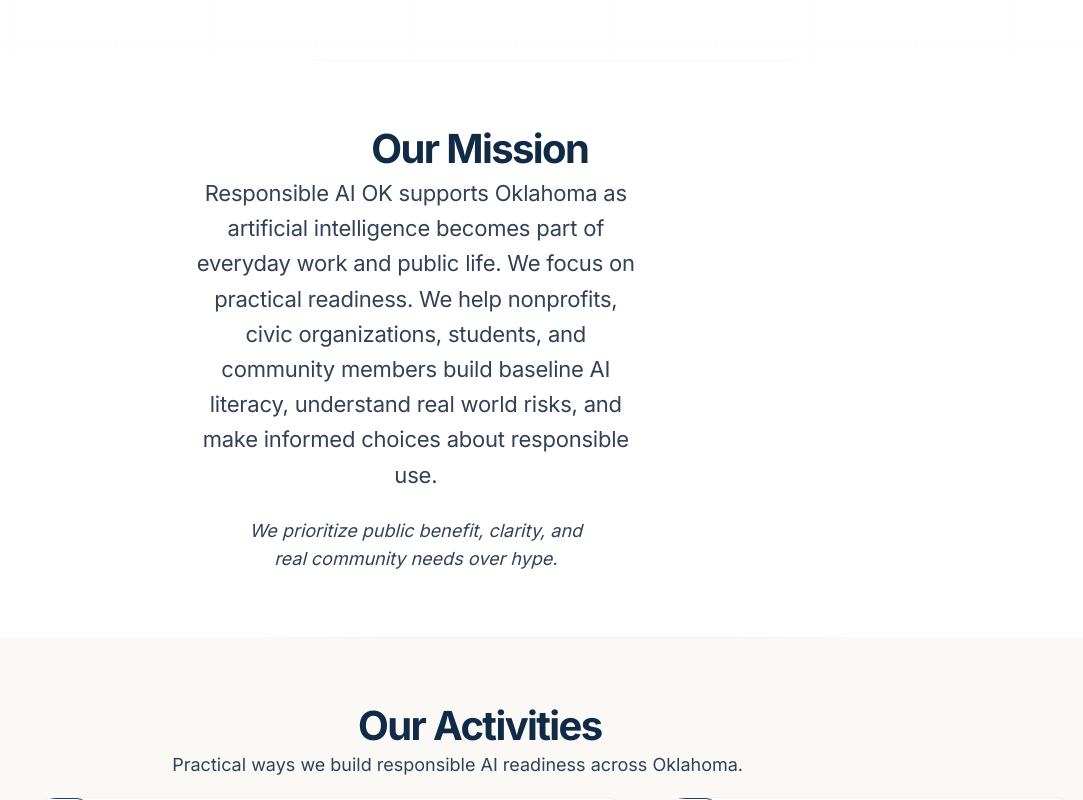
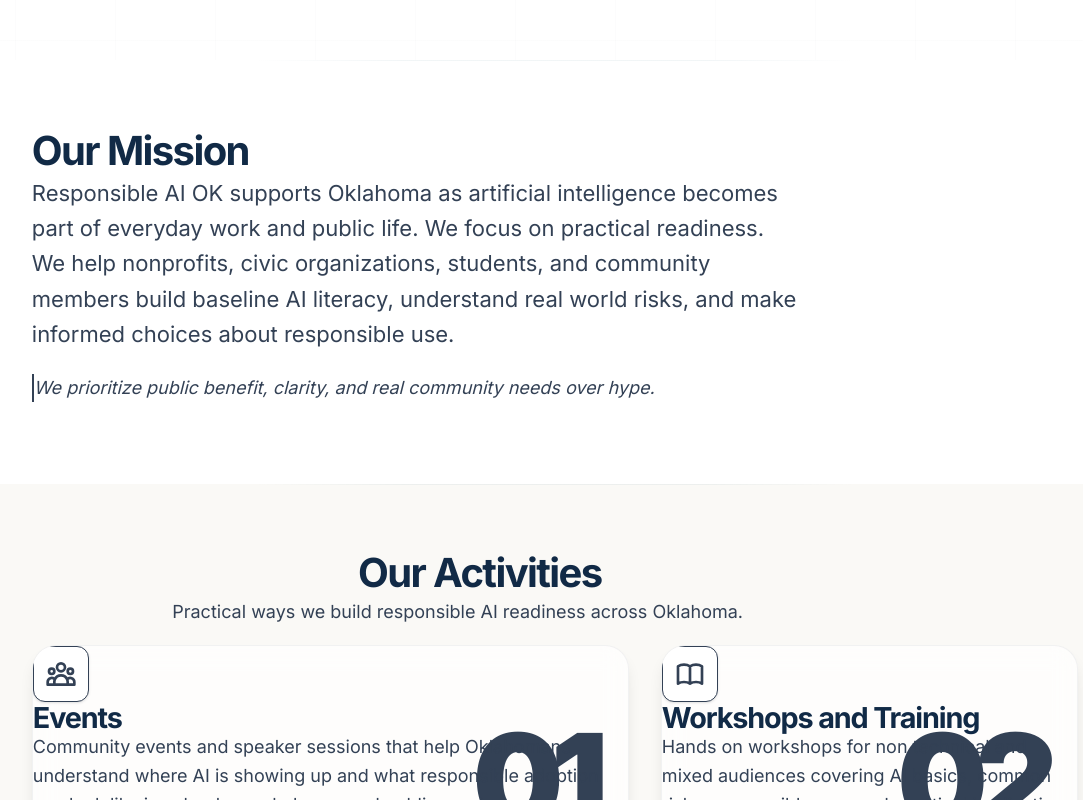
Before and after one commit to denkodes/responsibleaiok, a Next.js app: page / in a window 1280 px wide. Shown: the part 660-1460 px from the top of the page, without its empty margins (85-1168 px from the left). Built offline with nearby package versions, Linux system fonts and the light colour scheme; no server answers.

Commit message:
fix: proper Swiss layout balance - remove awkward centered/overspaced sections

```diff
--- a/components/MissionSection.tsx
+++ b/components/MissionSection.tsx
@@ -67,52 +67,33 @@ export default function MissionSection() {
             aria-labelledby="mission-heading"
         >
             <div className="container-custom">
-                {/* ============================================
-            CENTERED CONTENT CONTAINER
-            ============================================
-
-            Swiss principle: Centered layout with breathing room
-            Max-width ensures optimal readability
-            ============================================ */}
-                <div className="relative max-w-4xl mx-auto">
-                    <div className="relative z-10 space-y-12 text-center">
-                        {/* ============================================
-                  SECTION HEADING
-                  ============================================ */}
-                        <div className="space-y-6">
+                {/* Swiss asymmetric layout - left-aligned, balanced */}
+                <div className="max-w-5xl">
+                    <div className={cn(
+                        "space-y-8",
+                        isVisible && "fade-in"
+                    )}>
+                        {/* Section heading */}
+                        <div className="space-y-4">
+                            <div className="h-0.5 w-12 bg-taupe-gold" />
                             <h2
                                 id="mission-heading"
-                                className={cn(
-                                    "text-3xl md:text-5xl font-black text-navy-deep tracking-tight",
-                                    isVisible && "fade-in"
-                                )}
+                                className="text-3xl md:text-5xl font-black text-navy-deep tracking-tight leading-tight max-w-3xl"
                             >
                                 {MISSION_CONTENT.heading}
                             </h2>
-                            <div className={cn(
-                                "h-[2px] w-12 bg-taupe-gold mx-auto transition-all duration-1000",
-                                isVisible ? "opacity-100 scale-x-100" : "opacity-0 scale-x-0"
-                            )} />
                         </div>
 
-                        {/* ============================================
-                  MISSION STATEMENT
-                  ============================================ */}
+                        {/* Mission statement - natural wrap */}
                         <div className={cn(
-                            "max-w-3xl mx-auto",
+                            "max-w-3xl space-y-4",
                             isVisible && "fade-in fade-in-delay-1"
                         )}>
-                            <p
-                                className="text-lg md:text-xl text-navy-charcoal font-normal leading-relaxed tracking-normal"
-                                style={{ maxWidth: "32ch", margin: "0 auto" }}
-                            >
+                            <p className="text-lg md:text-xl text-navy-charcoal font-normal leading-relaxed">
                                 {MISSION_CONTENT.statement}
                             </p>
                             {MISSION_CONTENT.supportLine && (
-                                <p
-                                    className="text-base md:text-lg text-slate/80 font-normal mt-6 italic"
-                                    style={{ maxWidth: "32ch", margin: "1.5rem auto 0" }}
-                                >
+                                <p className="text-base md:text-lg text-slate/80 font-normal italic border-l-2 border-taupe-gold/30 pl-6">
                                     {MISSION_CONTENT.supportLine}
                                 </p>
                             )}
--- a/components/WhyItMattersSection.tsx
+++ b/components/WhyItMattersSection.tsx
@@ -68,7 +68,7 @@ export default function WhyItMattersSection() {
                     {/* ============================================
               HEADING (4 COLUMNS)
               ============================================ */}
-                    <div className="lg:col-span-4 space-y-6">
+                    <div className="lg:col-span-5 space-y-6">
                         <div className="h-0.5 w-12 bg-teal-muted mb-6" />
                         <h2
                             id="why-heading"
@@ -84,7 +84,7 @@ export default function WhyItMattersSection() {
                     {/* ============================================
               NARRATIVE (8 COLUMNS)
               ============================================ */}
-                    <div className="lg:col-span-8">
+                    <div className="lg:col-span-7">
                         <p
                             className={cn(
                                 "text-lg md:text-xl text-slate/90 leading-relaxed font-normal",
```
